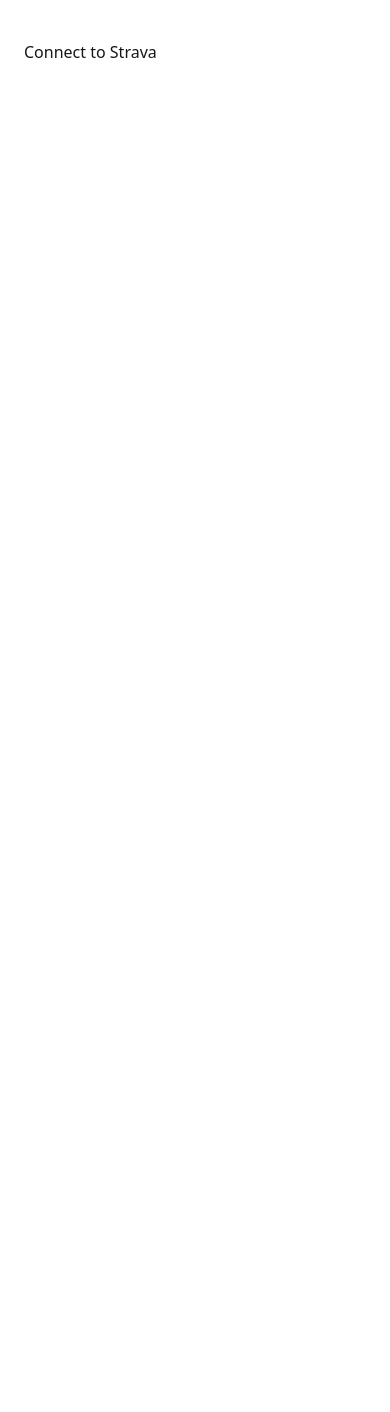
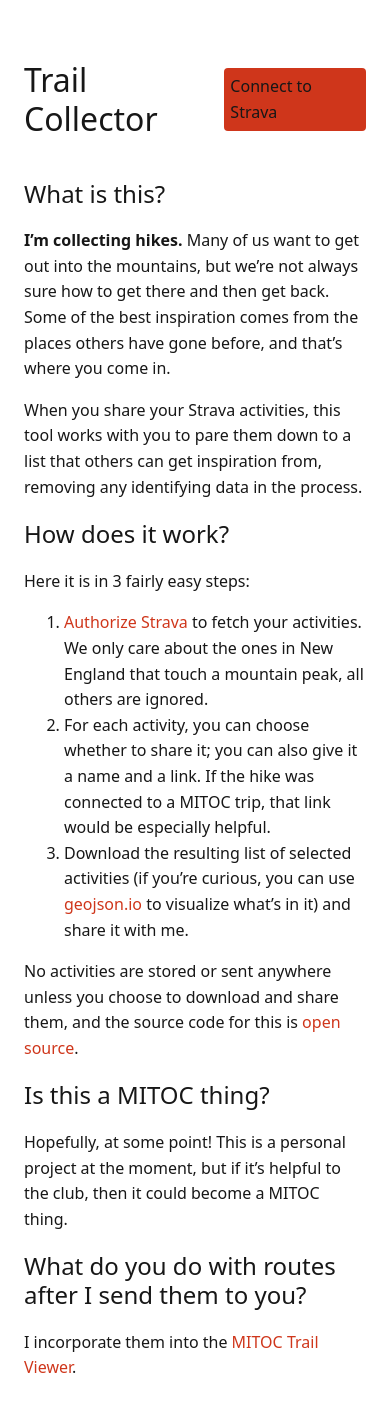
Before and after one commit to carpeliam/strava2geojson, a Next.js app: page / in a window 390 px wide. Shown: the top 1412 px of the page. Before the commit the page ends 844 px from the top, so only its background shows below. Built offline with nearby package versions, Linux system fonts and the light colour scheme.

Commit message:
Add language to explain what this is about
- update title and README to get rid of nextjs boilerplate
- also, tell people on /activities which step they're on so it's a bit more responsive

```diff
--- a/src/app/globals.css
+++ b/src/app/globals.css
@@ -1,6 +1,8 @@
 :root {
   --background: #ffffff;
   --foreground: #171717;
+
+  --action: #cf361b;
 }
 
 @media (prefers-color-scheme: dark) {
@@ -30,7 +32,7 @@
 }
 
 a {
-  color: inherit;
+  color: var(--action);
   text-decoration: none;
 }
 
--- a/src/app/layout.tsx
+++ b/src/app/layout.tsx
@@ -13,8 +13,8 @@
 });
 
 export const metadata: Metadata = {
-  title: 'Create Next App',
-  description: 'Generated by create next app',
+  title: 'Trail Collector',
+  description: 'A tool for sourcing hiking routes, for use with the MIT Outing Club',
 };
 
 export default function RootLayout({
--- a/src/app/page.tsx
+++ b/src/app/page.tsx
@@ -1,7 +1,31 @@
 export default function Home() {
   return (
     <main>
-      <a href="/api/auth/start">Connect to Strava</a>
+      <header style={{ display: 'flex', justifyContent: 'space-between', alignItems: 'center', flexDirection: 'row' }}>
+        <h1>Trail Collector</h1>
+        <a href="/api/auth/start" style={{ color: 'inherit', backgroundColor: 'var(--action)', padding: 6, borderRadius: 4 }}>Connect to Strava</a>
+      </header>
+
+      <h2>What is this?</h2>
+      <p><strong>I&rsquo;m collecting hikes.</strong> Many of us want to get out into the mountains, but we&rsquo;re not always sure how to get there and then get back. Some of the best inspiration comes from the places others have gone before, and that&rsquo;s where you come in.</p>
+
+      <p>When you share your Strava activities, this tool works with you to pare them down to a list that others can get inspiration from, removing any identifying data in the process.</p>
+
+      <h2>How does it work?</h2>
+      Here it is in 3 fairly easy steps:
+      <ol>
+        <li><a href="/api/auth/start">Authorize Strava</a> to fetch your activities. We only care about the ones in New England that touch a mountain peak, all others are ignored.</li>
+        <li>For each activity, you can choose whether to share it; you can also give it a name and a link. If the hike was connected to a MITOC trip, that link would be especially helpful.</li>
+        <li>Download the resulting list of selected activities (if you&rsquo;re curious, you can use <a href="https://geojson.io/" rel="noopener">geojson.io</a> to visualize what&rsquo;s in it) and share it with me.</li>
+      </ol>
+
+      <p>No activities are stored or sent anywhere unless you choose to download and share them, and the source code for this is <a href="https://github.com/carpeliam/strava2geojson">open source</a>.</p>
+
+      <h2>Is this a MITOC thing?</h2>
+      <p>Hopefully, at some point! This is a personal project at the moment, but if it&rsquo;s helpful to the club, then it could become a MITOC thing.</p>
+
+      <h2>What do you do with routes after I send them to you?</h2>
+      <p>I incorporate them into the <a href="https://carpeliam.com/mitoc-trail-viewer/" target="_blank">MITOC Trail Viewer</a>.</p>
     </main>
   );
 }
```
Also changed, not shown: src/app/activities/page.tsx (+36 -10 lines), 2 other files (tests, documents, lock files or other folders).
